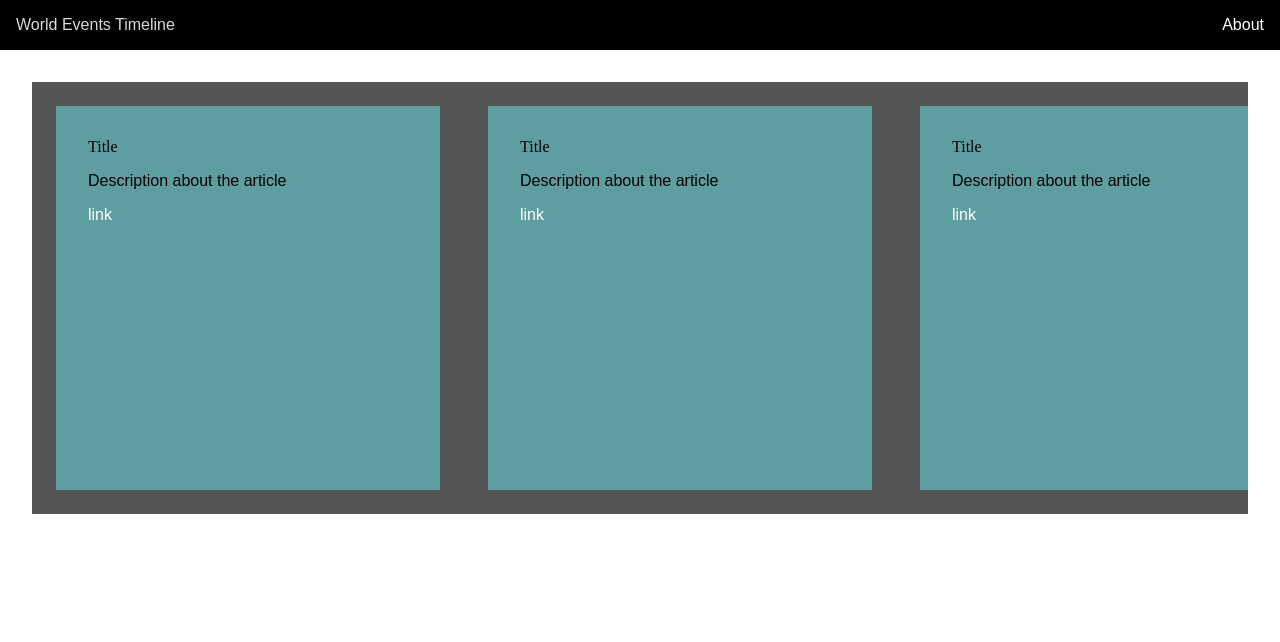
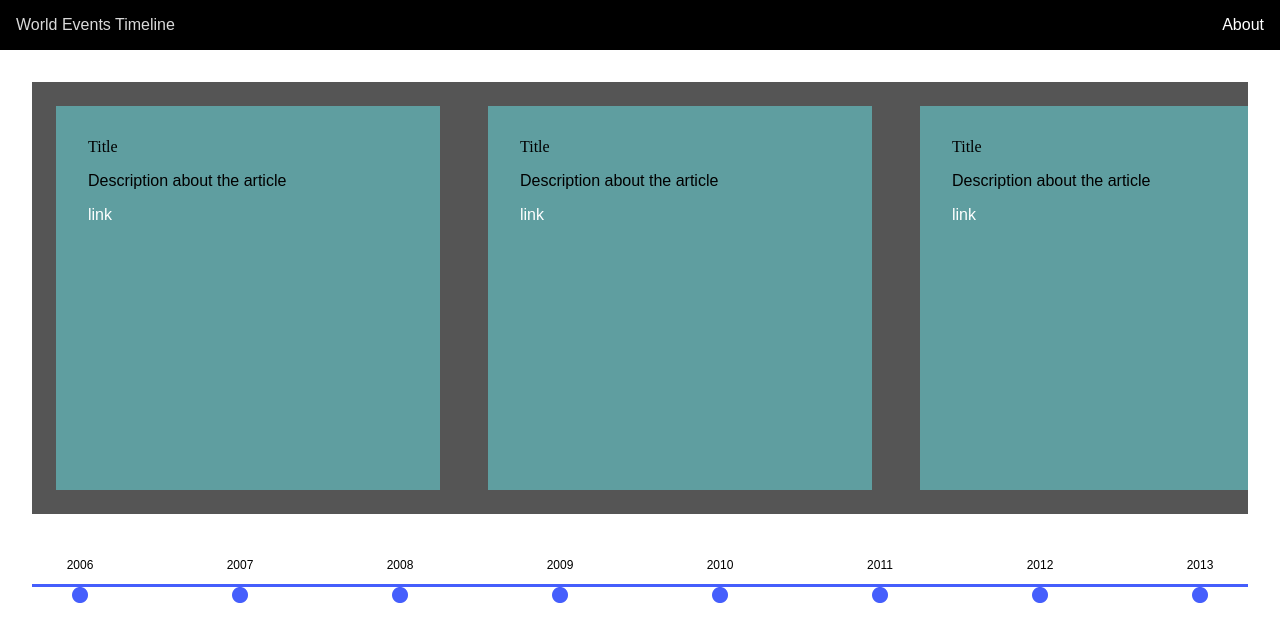
Before and after one commit to kim2552/storyline, a React (Create React App) app: page / in a window 1280 px wide. Shown: the top 642 px of the page. Built offline with nearby package versions, Linux system fonts and the light colour scheme.

Commit message:
NEW: timeline scrollbar added

```diff
--- a/src/components/Home.js
+++ b/src/components/Home.js
@@ -1,11 +1,13 @@
 import React from 'react'
 
 import ArticleGallery from './ArticleGallery'
+import TimeLine from './TimeLine'
 
 const Home = () => {
     return (
         <div>
             <ArticleGallery></ArticleGallery>
+            <TimeLine></TimeLine>
         </div>
     )
 }
--- /dev/null
+++ b/src/components/TimeLine.js
@@ -0,0 +1,41 @@
+import React, { Component } from 'react'
+import point_img from '../assets/point.png'
+
+export class TimeLine extends Component {
+    constructor(props){
+        super(props);
+
+        this.time_period_list = new Array(20);
+        for(var i=0; i<this.time_period_list.length; i++){
+            this.time_period_list[i] = 2000+i;
+        }
+    }
+
+    getTimelineElement(){
+        const time_periods = []
+        for(const[index, value] of this.time_period_list.entries()){
+            time_periods.push(
+                <div className="swiper-wrapper" key={index}>
+                    <p>{value}</p>
+                    <div className="point-wrapper">
+                        <img src={point_img} alt="point" className="point-img"></img>
+                    </div>
+                </div>
+            )
+        }
+        return time_periods;
+    }
+
+    render() {
+        const time_periods = this.getTimelineElement();
+        return (
+        <div className="timeline-container">
+            <div className="carousel">
+                {time_periods}
+            </div>
+        </div>
+        )
+    }
+}
+
+export default TimeLine
--- /dev/null
+++ b/src/scss/_timeline.scss
@@ -0,0 +1,46 @@
+.timeline-container{
+    margin: $container-margin-lg;
+
+    .carousel{
+        display: flex;
+        flex-wrap: nowrap;
+        overflow-x:auto;
+        justify-content: center;
+    }
+
+    .swiper-wrapper{
+        text-align: center;
+        font-size: 12px;
+    }
+
+    .point-wrapper {
+        display: flex;
+        justify-content: center;
+
+        width: 15rem;
+        border-top: 3px solid #455EFC;
+    }
+
+    .point-img{
+        height:1rem;
+        width:1rem;
+    }
+    .point-img:hover{
+        filter: brightness(1.75);
+        cursor: pointer;
+    }
+
+    @media screen and (max-width: 1280px) {
+        margin: $container-margin-md;
+        .point-wrapper{
+            width: 10rem;
+        }
+    }
+
+    @media screen and (max-width: 768px) {
+        margin: $container-margin-sm;
+        .point-wrapper{
+            width: 5rem;
+        }
+    }
+}
--- a/src/scss/app.scss
+++ b/src/scss/app.scss
@@ -4,3 +4,4 @@
 
 @import 'header';
 @import 'gallery';
+@import 'timeline';
```
Also changed, not shown: src/assets/point.png (added).
